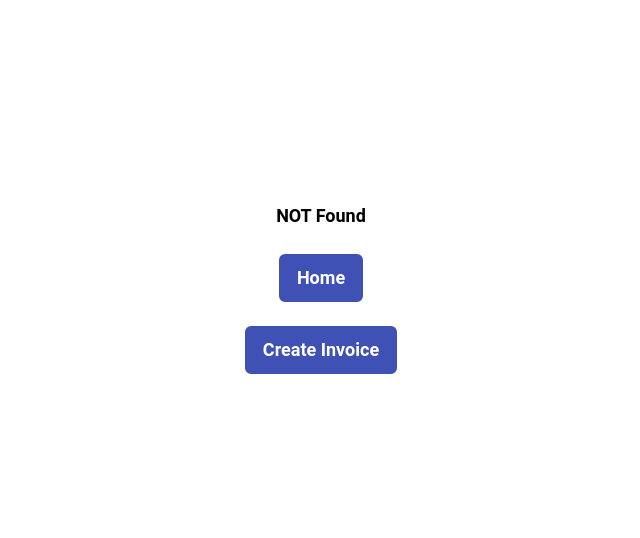
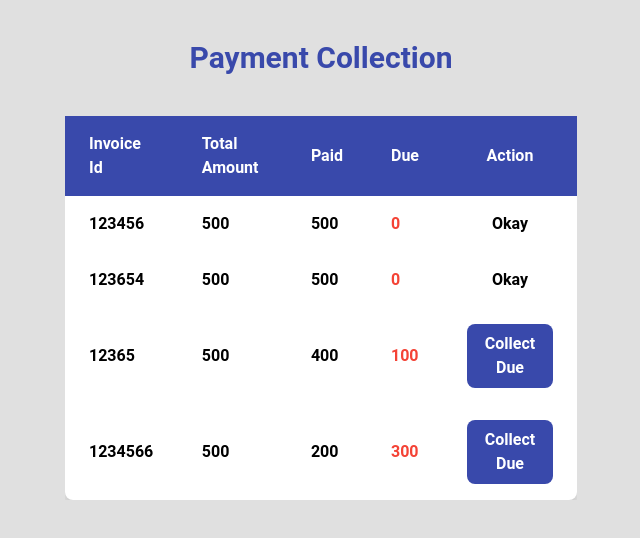
Before and after one commit to samiulfahad/pathology-management-system, a React (Vite) app: page /collect-payment in a window 1280 px wide. Before the commit this address had no page. Shown: the top 538 px of the page, without its empty margins (319-959 px from the left). Built offline with nearby package versions, Linux system fonts and the light colour scheme.

Commit message:
Collect-payment

```diff
--- a/src/App.jsx
+++ b/src/App.jsx
@@ -7,6 +7,7 @@ import Page404 from "./pages/Page404"
 import TestList from "./pages/manage-reports/TestList"
 import InvoiceList from "./pages/manage-invoices"
 import InvoiceDetails from "./pages/invoice-details"
+import CollectPayment from "./pages/collect-payment"
 
 const App = () => {
   return (
@@ -18,6 +19,7 @@ const App = () => {
         <Route path="/reports" element={<TestList />} />
         <Route path="/reports/:testName" element={<Reports />} />
         <Route path="/create-invoice" element={<CreateInvoice />} />
+        <Route path="/collect-payment" element={<CollectPayment/>} />
         <Route path="*" element={<Page404 />} />
       </Routes>
     </section>
--- /dev/null
+++ b/src/pages/collect-payment/Modal.jsx
@@ -0,0 +1,22 @@
+const Modal = (props) => {
+    return (
+      <>
+        <div className="fixed inset-0 bg-gray-500 bg-opacity-30 backdrop-blur-lg z-20 flex justify-center items-center">
+          <div className="flex flex-col justify-center items-center w-2/3 md:w-1/3 h-1/3 -mt-20 mx-auto bg-white px-10 py-4 rounded-md">
+            <p className="text-xl font-bold text-center">{props.title}</p>
+            <p className="py-10 text-lg text-center">{props.message}</p>
+            <div className="flex space-x-8">
+              <button onClick={props.onClose} className="button px-4 py-2 border-2 border-blue-600 rounded-lg font-bold">
+                Cancel
+              </button>
+              <button onClick={props.onClose} className="button px-4 py-2 border-2 border-blue-600 bg-blue-600 text-white rounded-lg font-bold">
+                Upload
+              </button>
+            </div>
+          </div>
+        </div>
+      </>
+    )
+  }
+
+  export default Modal
--- /dev/null
+++ b/src/pages/collect-payment/TableRaw.jsx
@@ -0,0 +1,33 @@
+import { SetMeal } from "@mui/icons-material"
+import React, { useState } from "react"
+import Modal from "./Modal"
+
+const TableRaw = ({ id, totalAmount, initialPayment }) => {
+  const [modal, setModal] = useState(false)
+
+  const collectDue =
+    totalAmount - initialPayment > 0 ? (
+      <button
+        onClick={() => setModal(true)}
+        className="px-4 py-2 bg-indigo-600 hover:bg-indigo-700 text-white font-bold rounded-lg transition duration-300"
+      >
+        Collect Due
+      </button>
+    ) : (
+      "Okay"
+    )
+  return (
+    <>
+    {modal && <Modal title="Collect payment" onClose={()=> setModal(false)}/>}
+      <tr className="hover:bg-indigo-100 font-bold transition duration-300">
+        <td className="py-4 px-6">{id}</td>
+        <td className="py-4 px-6">{totalAmount}</td>
+        <td className="py-4 px-6">{initialPayment}</td>
+        <td className="py-4 px-6 text-red-500">{totalAmount - initialPayment}</td>
+        <td className="py-4 px-6 text-center">{collectDue}</td>
+      </tr>
+    </>
+  )
+}
+
+export default TableRaw
--- /dev/null
+++ b/src/pages/collect-payment/index.jsx
@@ -0,0 +1,50 @@
+import React from "react"
+import TableRaw from "./TableRaw"
+
+const CollectPayment = () => {
+  const data = [
+    {
+      id: 123456,
+      totalAmount: 500,
+      initialPayment: 500,
+    },
+    {
+      id: 123654,
+      totalAmount: 500,
+      initialPayment: 500,
+    },
+    {
+      id: 12365,
+      totalAmount: 500,
+      initialPayment: 400,
+    },
+    {
+      id: 1234566,
+      totalAmount: 500,
+      initialPayment: 200,
+    },
+  ]
+  return (
+    <section className="bg-gray-300 h-screen flex flex-col justify-start items-center">
+      <h1 className="py-10 text-center font-bold text-3xl text-indigo-600">Payment Collection</h1>
+      <div className="w-full md:w-2/5 overflow-hidden">
+        <table className="w-full bg-white rounded-lg shadow-lg">
+          <thead className="bg-indigo-600 text-white">
+            <tr>
+              <th className="py-4 px-6 text-left">Invoice Id</th>
+              <th className="py-4 px-6 text-left">Total Amount</th>
+              <th className="py-4 px-6 text-left">Paid</th>
+              <th className="py-4 px-6 text-left">Due</th>
+              <th className="py-4 px-6 text-center">Action</th>
+            </tr>
+          </thead>
+          <tbody>
+           {data.map(item => <TableRaw key={item.id} id={item.id} totalAmount={item.totalAmount} initialPayment={item.initialPayment} />)}
+          </tbody>
+        </table>
+      </div>
+    </section>
+  )
+}
+
+export default CollectPayment
--- a/src/pages/home/index.jsx
+++ b/src/pages/home/index.jsx
@@ -15,14 +15,14 @@ const index = () => {
             Create Invoice
           </Link>
           <Link to={"/invoices"} className="btn">
-            Download Reports
+            Overview
           </Link>
         </div>
         <div className="space-x-8">
           <Link to={"/reports"} className="btn">
             Upload Reports
           </Link>
-          <Link to={"/"} className="btn">
+          <Link to={"/collect-payment"} className="btn">
             Collect Payment
           </Link>
           <Link to={"/"} className="btn">
```
